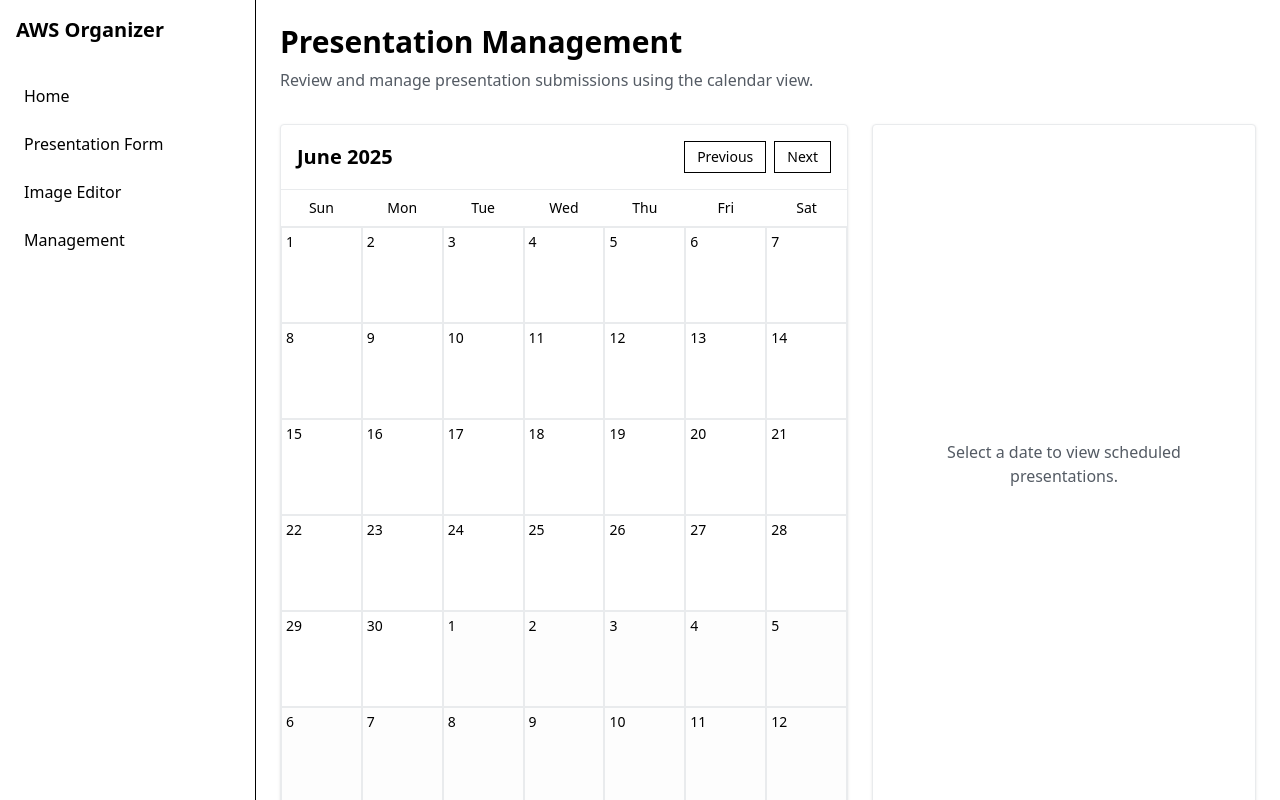
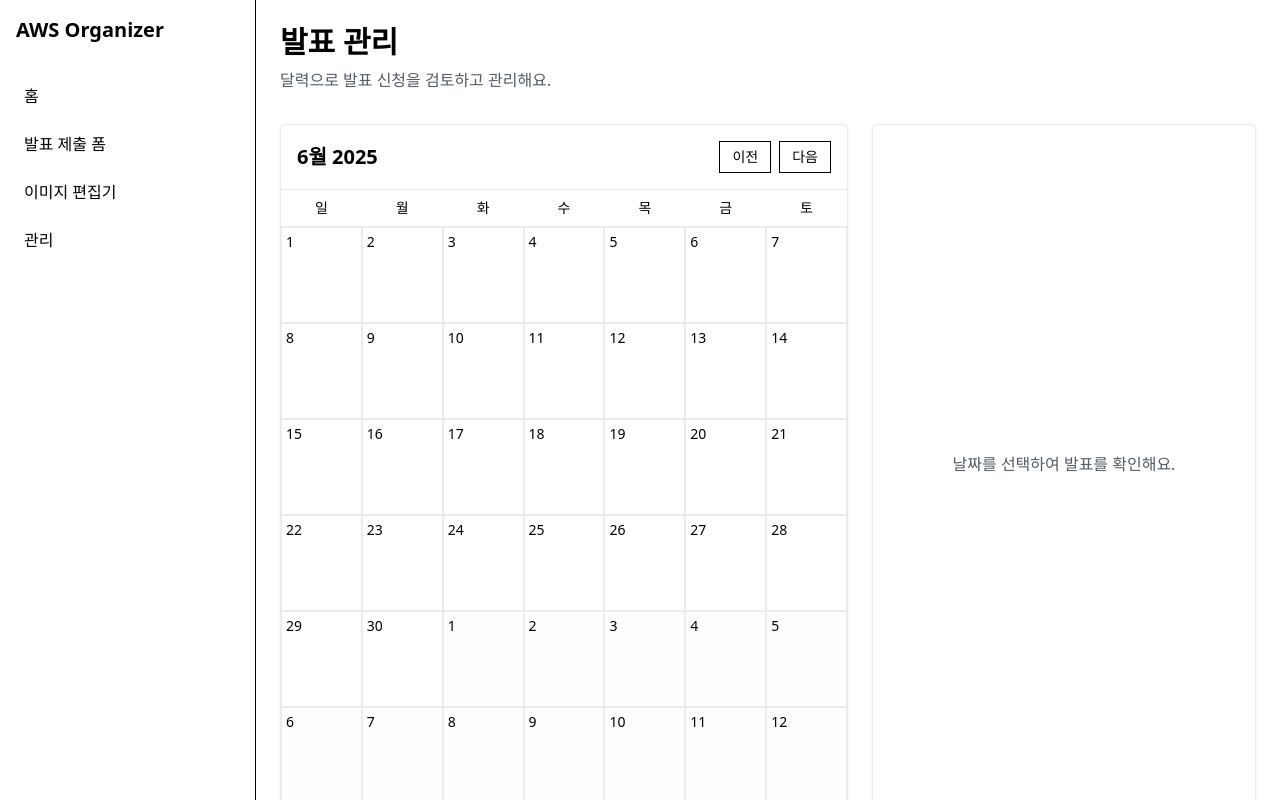
Before and after one commit to endmoseung/AWS-Organizer-office, a React (Vite) app: page /management in a window 1280 px wide. Built offline with nearby package versions, Linux system fonts and the light colour scheme; the HTML template or start-up script is replaced by a standard one; a web font is replaced by a local one.

Commit message:
feat: 한국어 적용

```diff
--- a/src/components/Calendar.tsx
+++ b/src/components/Calendar.tsx
@@ -22,56 +22,61 @@ const generateMockPresentations = (): PresentationItem[] => {
       name: "Jane Kim",
       position: "AWS Developer",
       title: "Serverless Applications with AWS Lambda",
-      description: "An introduction to building serverless applications using AWS Lambda and related services. We'll cover the basics of Lambda functions, API Gateway integration, and best practices for production deployments.",
+      description:
+        "An introduction to building serverless applications using AWS Lambda and related services. We'll cover the basics of Lambda functions, API Gateway integration, and best practices for production deployments.",
       date: "2025-04-25",
       status: "approved",
       preferenceRank: 1,
-      type: "main"
+      type: "main",
     },
     {
       id: "2",
       name: "Min Park",
       position: "DevOps Engineer",
       title: "CI/CD Pipelines with AWS CodePipeline",
-      description: "This presentation covers how to build robust CI/CD pipelines using AWS CodePipeline, CodeBuild, and CodeDeploy. We'll demonstrate a complete workflow from code commit to production deployment.",
+      description:
+        "This presentation covers how to build robust CI/CD pipelines using AWS CodePipeline, CodeBuild, and CodeDeploy. We'll demonstrate a complete workflow from code commit to production deployment.",
       date: "2025-04-25",
       status: "pending",
       preferenceRank: 2,
-      type: "lightning"
+      type: "lightning",
     },
     {
       id: "3",
       name: "Jun Lee",
       position: "Solution Architect",
       title: "Cost Optimization Strategies for AWS",
-      description: "Learn effective strategies for optimizing costs on AWS. We'll explore rightsizing instances, leveraging spot instances, and using AWS Cost Explorer to identify optimization opportunities.",
+      description:
+        "Learn effective strategies for optimizing costs on AWS. We'll explore rightsizing instances, leveraging spot instances, and using AWS Cost Explorer to identify optimization opportunities.",
       date: "2025-04-30",
       status: "pending",
       preferenceRank: 1,
-      type: "main"
+      type: "main",
     },
     {
       id: "4",
       name: "Soo Yoon",
       position: "Frontend Developer",
       title: "Building Interactive UIs with Amplify",
-      description: "A deep dive into AWS Amplify for frontend developers. We'll cover authentication, API integration, and deployment of React applications using Amplify's comprehensive toolset.",
+      description:
+        "A deep dive into AWS Amplify for frontend developers. We'll cover authentication, API integration, and deployment of React applications using Amplify's comprehensive toolset.",
       date: "2025-05-05",
       status: "approved",
       preferenceRank: 1,
-      type: "main"
+      type: "main",
     },
     {
       id: "5",
       name: "Hyun Kim",
       position: "Data Engineer",
       title: "Real-time Data Processing with Kinesis",
-      description: "An exploration of real-time data processing architectures using AWS Kinesis. We'll demonstrate building a scalable data pipeline for analytics and monitoring applications.",
+      description:
+        "An exploration of real-time data processing architectures using AWS Kinesis. We'll demonstrate building a scalable data pipeline for analytics and monitoring applications.",
       date: "2025-05-12",
       status: "completed",
       preferenceRank: 3,
-      type: "lightning"
-    }
+      type: "lightning",
+    },
   ];
 };
 
@@ -84,9 +89,18 @@ interface CalendarDayProps {
   onDayClick: (date: string, presentations: PresentationItem[]) => void;
 }
 
-function CalendarDay({ day, month, year, presentations, isCurrentMonth, onDayClick }: CalendarDayProps) {
-  const dateString = `${year}-${String(month + 1).padStart(2, '0')}-${String(day).padStart(2, '0')}`;
-  const dayPresentations = presentations.filter(p => p.date === dateString);
+function CalendarDay({
+  day,
+  month,
+  year,
+  presentations,
+  isCurrentMonth,
+  onDayClick,
+}: CalendarDayProps) {
+  const dateString = `${year}-${String(month + 1).padStart(2, "0")}-${String(
+    day
+  ).padStart(2, "0")}`;
+  const dayPresentations = presentations.filter((p) => p.date === dateString);
 
   const handleClick = () => {
     onDayClick(dateString, dayPresentations);
@@ -95,24 +109,30 @@ function CalendarDay({ day, month, year, presentations, isCurrentMonth, onDayCli
   return (
     <div
       className={`min-h-24 border border-border p-1 ${
-        isCurrentMonth ? 'bg-background' : 'bg-muted/20'
+        isCurrentMonth ? "bg-background" : "bg-muted/20"
       }`}
       onClick={handleClick}
     >
-      <div className="text-sm font-medium mb-1">{day}</div>
+      <div className="mb-1 text-sm font-medium">{day}</div>
       <div className="space-y-1">
         {dayPresentations.map((presentation) => (
           <div
             key={presentation.id}
             className={`text-xs p-1 rounded truncate ${
-              presentation.status === 'approved'
-                ? 'bg-green-100 dark:bg-green-900/30 border-l-4 border-green-500'
-                : presentation.status === 'pending'
-                  ? 'bg-yellow-100 dark:bg-yellow-900/30 border-l-4 border-yellow-500'
-                  : 'bg-gray-100 dark:bg-gray-800/50 border-l-4 border-gray-500'
+              presentation.status === "approved"
+                ? "bg-green-100 dark:bg-green-900/30 border-l-4 border-green-500"
+                : presentation.status === "pending"
+                ? "bg-yellow-100 dark:bg-yellow-900/30 border-l-4 border-yellow-500"
+                : "bg-gray-100 dark:bg-gray-800/50 border-l-4 border-gray-500"
             }`}
           >
-            {presentation.name} ({presentation.preferenceRank === 1 ? '1st' : presentation.preferenceRank === 2 ? '2nd' : '3rd'})
+            {presentation.name} (
+            {presentation.preferenceRank === 1
+              ? "1st"
+              : presentation.preferenceRank === 2
+              ? "2nd"
+              : "3rd"}
+            )
           </div>
         ))}
       </div>
@@ -121,10 +141,17 @@ function CalendarDay({ day, month, year, presentations, isCurrentMonth, onDayCli
 }
 
 export function Calendar() {
-  const [presentations] = useState<PresentationItem[]>(generateMockPresentations());
+  const [presentations] = useState<PresentationItem[]>(
+    generateMockPresentations()
+  );
   const [selectedDate, setSelectedDate] = useState<string | null>(null);
-  const [selectedPresentations, setSelectedPresentations] = useState<PresentationItem[]>([]);
-  const [viewingPresentation, setViewingPresentation] = useState<PresentationItem | null>(null);
+  const [selectedPresentations, setSelectedPresentations] = useState<
+    PresentationItem[]
+  >([]);
+  const [
+    viewingPresentation,
+    setViewingPresentation,
+  ] = useState<PresentationItem | null>(null);
 
   // Current date information
   const currentDate = new Date();
@@ -151,7 +178,7 @@ export function Calendar() {
         day: prevDay,
         month: displayMonth - 1 < 0 ? 11 : displayMonth - 1,
         year: displayMonth - 1 < 0 ? displayYear - 1 : displayYear,
-        isCurrentMonth: false
+        isCurrentMonth: false,
       });
     }
 
@@ -161,7 +188,7 @@ export function Calendar() {
         day: i,
         month: displayMonth,
         year: displayYear,
-        isCurrentMonth: true
+        isCurrentMonth: true,
       });
     }
 
@@ -172,7 +199,7 @@ export function Calendar() {
         day: i,
         month: displayMonth + 1 > 11 ? 0 : displayMonth + 1,
         year: displayMonth + 1 > 11 ? displayYear + 1 : displayYear,
-        isCurrentMonth: false
+        isCurrentMonth: false,
       });
     }
 
@@ -181,10 +208,20 @@ export function Calendar() {
 
   const calendarDays = generateCalendarDays();
 
-  const weekdays = ["Sun", "Mon", "Tue", "Wed", "Thu", "Fri", "Sat"];
+  const weekdays = ["일", "월", "화", "수", "목", "금", "토"];
   const monthNames = [
-    "January", "February", "March", "April", "May", "June",
-    "July", "August", "September", "October", "November", "December"
+    "1월",
+    "2월",
+    "3월",
+    "4월",
+    "5월",
+    "6월",
+    "7월",
+    "8월",
+    "9월",
+    "10월",
+    "11월",
+    "12월",
   ];
 
   const handlePrevMonth = () => {
@@ -205,7 +242,10 @@ export function Calendar() {
     }
   };
 
-  const handleDayClick = (date: string, presentationsForDay: PresentationItem[]) => {
+  const handleDayClick = (
+    date: string,
+    presentationsForDay: PresentationItem[]
+  ) => {
     setSelectedDate(date);
     setSelectedPresentations(presentationsForDay);
     setViewingPresentation(null);
@@ -238,21 +278,21 @@ export function Calendar() {
   };
 
   return (
-    <div className="flex flex-col lg:flex-row gap-6">
+    <div className="flex flex-col gap-6 lg:flex-row">
       {/* Calendar View */}
       <div className="flex-1">
-        <div className="bg-card rounded-lg border border-border shadow-sm overflow-hidden">
+        <div className="overflow-hidden rounded-lg border shadow-sm bg-card border-border">
           {/* Calendar Header */}
-          <div className="flex items-center justify-between p-4 border-b border-border">
+          <div className="flex justify-between items-center p-4 border-b border-border">
             <h2 className="text-xl font-semibold">
               {monthNames[displayMonth]} {displayYear}
             </h2>
             <div className="flex space-x-2">
               <Button variant="outline" size="sm" onClick={handlePrevMonth}>
-                Previous
+                이전
               </Button>
               <Button variant="outline" size="sm" onClick={handleNextMonth}>
-                Next
+                다음
               </Button>
             </div>
           </div>
@@ -261,7 +301,10 @@ export function Calendar() {
           <div className="grid grid-cols-7">
             {/* Weekday Headers */}
             {weekdays.map((day) => (
-              <div key={day} className="p-2 text-center font-medium text-sm border-b border-border">
+              <div
+                key={day}
+                className="p-2 text-sm font-medium text-center border-b border-border"
+              >
                 {day}
               </div>
             ))}
@@ -283,9 +326,9 @@ export function Calendar() {
       </div>
 
       {/* Presentation List & Details */}
-      <div className="w-full lg:w-96 flex flex-col">
+      <div className="flex flex-col w-full lg:w-96">
         {selectedDate ? (
-          <div className="bg-card rounded-lg border border-border shadow-sm overflow-hidden">
+          <div className="overflow-hidden rounded-lg border shadow-sm bg-card border-border">
             <div className="p-4 border-b border-border">
               <h2 className="text-lg font-semibold">
                 Presentations for {selectedDate}
@@ -300,94 +343,151 @@ export function Calendar() {
                 selectedPresentations.map((presentation) => (
                   <div
                     key={presentation.id}
-                    className="p-4 cursor-pointer hover:bg-muted/30 transition-colors"
+                    className="p-4 transition-colors cursor-pointer hover:bg-muted/30"
                     onClick={() => handlePresentationClick(presentation)}
                   >
                     <div className="flex justify-between items-start mb-1">
-                      <h3 className="font-medium">{presentation.name} <span className="text-muted-foreground">({presentation.position})</span></h3>
-                      <span className={`text-xs px-2 py-1 rounded-full ${
-                        presentation.status === 'approved'
-                          ? 'bg-green-100 text-green-800 dark:bg-green-900/30 dark:text-green-300'
-                          : presentation.status === 'pending'
-                            ? 'bg-yellow-100 text-yellow-800 dark:bg-yellow-900/30 dark:text-yellow-300'
-                            : 'bg-gray-100 text-gray-800 dark:bg-gray-800 dark:text-gray-300'
-                      }`}>
-                        {presentation.status.charAt(0).toUpperCase() + presentation.status.slice(1)}
+                      <h3 className="font-medium">
+                        {presentation.name}{" "}
+                        <span className="text-muted-foreground">
+                          ({presentation.position})
+                        </span>
+                      </h3>
+                      <span
+                        className={`text-xs px-2 py-1 rounded-full ${
+                          presentation.status === "approved"
+                            ? "bg-green-100 text-green-800 dark:bg-green-900/30 dark:text-green-300"
+                            : presentation.status === "pending"
+                            ? "bg-yellow-100 text-yellow-800 dark:bg-yellow-900/30 dark:text-yellow-300"
+                            : "bg-gray-100 text-gray-800 dark:bg-gray-800 dark:text-gray-300"
+                        }`}
+                      >
+                        {presentation.status.charAt(0).toUpperCase() +
+                          presentation.status.slice(1)}
                       </span>
                     </div>
-                    <h4 className="font-medium text-sm line-clamp-2 mb-1">{presentation.title}</h4>
-                    <p className="text-sm text-muted-foreground line-clamp-3 mb-2">
+                    <h4 className="mb-1 text-sm font-medium line-clamp-2">
+                      {presentation.title}
+                    </h4>
+                    <p className="mb-2 text-sm text-muted-foreground line-clamp-3">
                       {presentation.description}
                     </p>
                     <p className="text-xs">
-                      Preferred date: {presentation.date} ({presentation.preferenceRank === 1 ? '1st choice' : presentation.preferenceRank === 2 ? '2nd choice' : '3rd choice'})
+                      Preferred date: {presentation.date} (
+                      {presentation.preferenceRank === 1
+                        ? "1st choice"
+                        : presentation.preferenceRank === 2
+                        ? "2nd choice"
+                        : "3rd choice"}
+                      )
                     </p>
                   </div>
                 ))
               ) : (
                 <div className="p-6 text-center text-muted-foreground">
-                  No presentations scheduled for this date.
+                  해당 날짜에 발표가 없어요.
                 </div>
               )}
             </div>
           </div>
         ) : (
-          <div className="bg-card rounded-lg border border-border shadow-sm p-6 text-center h-full flex items-center justify-center">
+          <div className="flex justify-center items-center p-6 h-full text-center rounded-lg border shadow-sm bg-card border-border">
             <p className="text-muted-foreground">
-              Select a date to view scheduled presentations.
+              날짜를 선택하여 발표를 확인해요.
             </p>
           </div>
         )}
 
         {/* Presentation Details Modal */}
         {viewingPresentation && (
-          <div className="fixed inset-0 z-50 flex items-center justify-center p-4 bg-background/80">
+          <div className="flex fixed inset-0 z-50 justify-center items-center p-4 bg-background/80">
             <div className="bg-card rounded-lg border border-border shadow-lg w-full max-w-2xl max-h-[90vh] overflow-auto">
               <div className="p-6 border-b border-border">
-                <h2 className="text-xl font-semibold mb-1">{viewingPresentation.title}</h2>
-                <p className="text-sm text-muted-foreground">By {viewingPresentation.name} ({viewingPresentation.position})</p>
+                <h2 className="mb-1 text-xl font-semibold">
+                  {viewingPresentation.title}
+                </h2>
+                <p className="text-sm text-muted-foreground">
+                  By {viewingPresentation.name} ({viewingPresentation.position})
+                </p>
               </div>
 
               <div className="p-6 space-y-4">
                 <div>
-                  <h3 className="text-sm font-medium text-muted-foreground mb-1">Description</h3>
+                  <h3 className="mb-1 text-sm font-medium text-muted-foreground">
+                    Description
+                  </h3>
                   <p>{viewingPresentation.description}</p>
                 </div>
 
                 <div>
-                  <h3 className="text-sm font-medium text-muted-foreground mb-1">Presentation Type</h3>
-                  <p className="capitalize">{viewingPresentation.type} Presentation</p>
+                  <h3 className="mb-1 text-sm font-medium text-muted-foreground">
+                    Presentation Type
+                  </h3>
+                  <p className="capitalize">
+                    {viewingPresentation.type} Presentation
+                  </p>
                 </div>
 
                 <div>
-                  <h3 className="text-sm font-medium text-muted-foreground mb-1">Preferred Date</h3>
-                  <p>{viewingPresentation.date} ({viewingPresentation.preferenceRank === 1 ? '1st choice' : viewingPresentation.preferenceRank === 2 ? '2nd choice' : '3rd choice'})</p>
+                  <h3 className="mb-1 text-sm font-medium text-muted-foreground">
+                    Preferred Date
+                  </h3>
+                  <p>
+                    {viewingPresentation.date} (
+                    {viewingPresentation.preferenceRank === 1
+                      ? "1st choice"
+                      : viewingPresentation.preferenceRank === 2
+                      ? "2nd choice"
+                      : "3rd choice"}
+                    )
+                  </p>
                 </div>
 
                 <div>
-                  <h3 className="text-sm font-medium text-muted-foreground mb-1">Status</h3>
+                  <h3 className="mb-1 text-sm font-medium text-muted-foreground">
+                    Status
+                  </h3>
                   <p className="capitalize">{viewingPresentation.status}</p>
                 </div>
               </div>
 
-              <div className="sticky bottom-0 flex justify-end gap-2 p-4 border-t border-border bg-card">
-                {viewingPresentation.status === 'approved' && viewingPresentation.type === 'main' && (
+              <div className="flex sticky bottom-0 gap-2 justify-end p-4 border-t border-border bg-card">
+                {viewingPresentation.status === "approved" &&
+                  viewingPresentation.type === "main" && (
+                    <>
+                      <Button variant="outline" onClick={handleEditSchedule}>
+                        Edit Schedule
+                      </Button>
+                      <Button onClick={handleGenerateCover}>
+                        Generate Cover
+                      </Button>
+                    </>
+                  )}
+
+                {viewingPresentation.status === "pending" && (
                   <>
-                    <Button variant="outline" onClick={handleEditSchedule}>Edit Schedule</Button>
-                    <Button onClick={handleGenerateCover}>Generate Cover</Button>
-                  </>
-                )}
-
-                {viewingPresentation.status === 'pending' && (
-                  <>
-                    <Button variant="outline" onClick={() => setViewingPresentation(null)}>Cancel</Button>
-                    <Button variant="destructive" onClick={handleReject}>Reject</Button>
+                    <Button
+                      variant="outline"
+                      onClick={() => setViewingPresentation(null)}
+                    >
+                      Cancel
+                    </Button>
+                    <Button variant="destructive" onClick={handleReject}>
+                      Reject
+                    </Button>
                     <Button onClick={handleApprove}>Approve</Button>
                   </>
                 )}
 
-                {(viewingPresentation.status === 'approved' && viewingPresentation.type !== 'main') || viewingPresentation.status === 'completed' ? (
-                  <Button variant="outline" onClick={() => setViewingPresentation(null)}>Close</Button>
+                {(viewingPresentation.status === "approved" &&
+                  viewingPresentation.type !== "main") ||
+                viewingPresentation.status === "completed" ? (
+                  <Button
+                    variant="outline"
+                    onClick={() => setViewingPresentation(null)}
+                  >
+                    Close
+                  </Button>
                 ) : null}
               </div>
             </div>
--- a/src/components/Sidebar.tsx
+++ b/src/components/Sidebar.tsx
@@ -9,10 +9,12 @@ export function Sidebar() {
   };
 
   return (
-    <aside className="h-screen w-64 fixed left-0 top-0 bg-sidebar border-r border-sidebar-border p-4">
+    <aside className="fixed top-0 left-0 p-4 w-64 h-screen border-r bg-sidebar border-sidebar-border">
       <div className="flex flex-col h-full">
         <div className="mb-8">
-          <h2 className="text-xl font-semibold text-sidebar-foreground">AWS Organizer</h2>
+          <h2 className="text-xl font-semibold text-sidebar-foreground">
+            AWS Organizer
+          </h2>
         </div>
 
         <nav className="flex-1">
@@ -26,7 +28,7 @@ export function Sidebar() {
                     : "text-sidebar-foreground hover:bg-sidebar-accent/50"
                 }`}
               >
-                <span>Home</span>
+                <span>홈</span>
               </Link>
             </li>
             <li>
@@ -38,7 +40,7 @@ export function Sidebar() {
                     : "text-sidebar-foreground hover:bg-sidebar-accent/50"
                 }`}
               >
-                <span>Presentation Form</span>
+                <span>발표 제출 폼</span>
               </Link>
             </li>
             <li>
@@ -50,7 +52,7 @@ export function Sidebar() {
                     : "text-sidebar-foreground hover:bg-sidebar-accent/50"
                 }`}
               >
-                <span>Image Editor</span>
+                <span>이미지 편집기</span>
               </Link>
             </li>
             <li>
@@ -62,7 +64,7 @@ export function Sidebar() {
                     : "text-sidebar-foreground hover:bg-sidebar-accent/50"
                 }`}
               >
-                <span>Management</span>
+                <span>관리</span>
               </Link>
             </li>
           </ul>
--- a/src/pages/HomePage/index.tsx
+++ b/src/pages/HomePage/index.tsx
@@ -8,38 +8,35 @@ export function HomePage() {
       <h1 className="mb-8 text-4xl font-bold">AWS Organizer</h1>
 
       <p className="mb-12 max-w-lg text-lg text-muted-foreground">
-        A comprehensive platform for managing presentations and events for AWS
-        organizers.
+        AWS 오거나이저를 위한 발표 및 이벤트 관리 종합 플랫폼입니다.
       </p>
 
       <div className="grid grid-cols-1 gap-6 md:grid-cols-2 lg:grid-cols-3">
         <div className="flex flex-col items-center p-6 text-center rounded-lg border shadow-sm bg-card border-border">
-          <h2 className="mb-2 text-xl font-semibold">Presentation Form</h2>
-          <p className="mb-6 text-muted-foreground">
-            Submit presentations with all required information.
-          </p>
+          <h2 className="mb-2 text-xl font-semibold">발표 신청 폼</h2>
+          <p className="mb-6 text-muted-foreground">발표를 신청해요.</p>
           <Link to={ROUTE_PATH.PRESENT_FORM}>
-            <Button size="lg">Access Form</Button>
+            <Button size="lg">신청하기</Button>
           </Link>
         </div>
 
         <div className="flex flex-col items-center p-6 text-center rounded-lg border shadow-sm bg-card border-border">
-          <h2 className="mb-2 text-xl font-semibold">Image Editor</h2>
+          <h2 className="mb-2 text-xl font-semibold">이미지 편집기</h2>
           <p className="mb-6 text-muted-foreground">
-            Create and edit presentation cover images.
+            발표 커버 이미지를 생성하고 편집해요.
           </p>
           <Link to={ROUTE_PATH.IMAGE_EDITOR}>
-            <Button size="lg">Open Editor</Button>
+            <Button size="lg">편집기 열기</Button>
           </Link>
         </div>
 
         <div className="flex flex-col items-center p-6 text-center rounded-lg border shadow-sm bg-card border-border">
-          <h2 className="mb-2 text-xl font-semibold">Management</h2>
+          <h2 className="mb-2 text-xl font-semibold">발표</h2>
           <p className="mb-6 text-muted-foreground">
-            Review and manage presentation submissions.
+            발표 신청을 검토하고 관리해요.
           </p>
           <Link to={ROUTE_PATH.MANAGEMENT}>
-            <Button size="lg">Manage Events</Button>
+            <Button size="lg">확인하기</Button>
           </Link>
         </div>
       </div>
--- a/src/pages/ManagementPage/index.tsx
+++ b/src/pages/ManagementPage/index.tsx
@@ -2,11 +2,11 @@ import { Calendar } from "../../components/Calendar";
 
 export function ManagementPage() {
   return (
-    <div className="max-w-6xl mx-auto">
+    <div className="mx-auto max-w-6xl">
       <header className="mb-8">
-        <h1 className="text-3xl font-bold mb-2">Presentation Management</h1>
+        <h1 className="mb-2 text-3xl font-bold">발표 관리</h1>
         <p className="text-muted-foreground">
-          Review and manage presentation submissions using the calendar view.
+          달력으로 발표 신청을 검토하고 관리해요.
         </p>
       </header>
 
```
Also changed, not shown: src/components/ui/DatePicker.tsx (+5 -3 lines).
